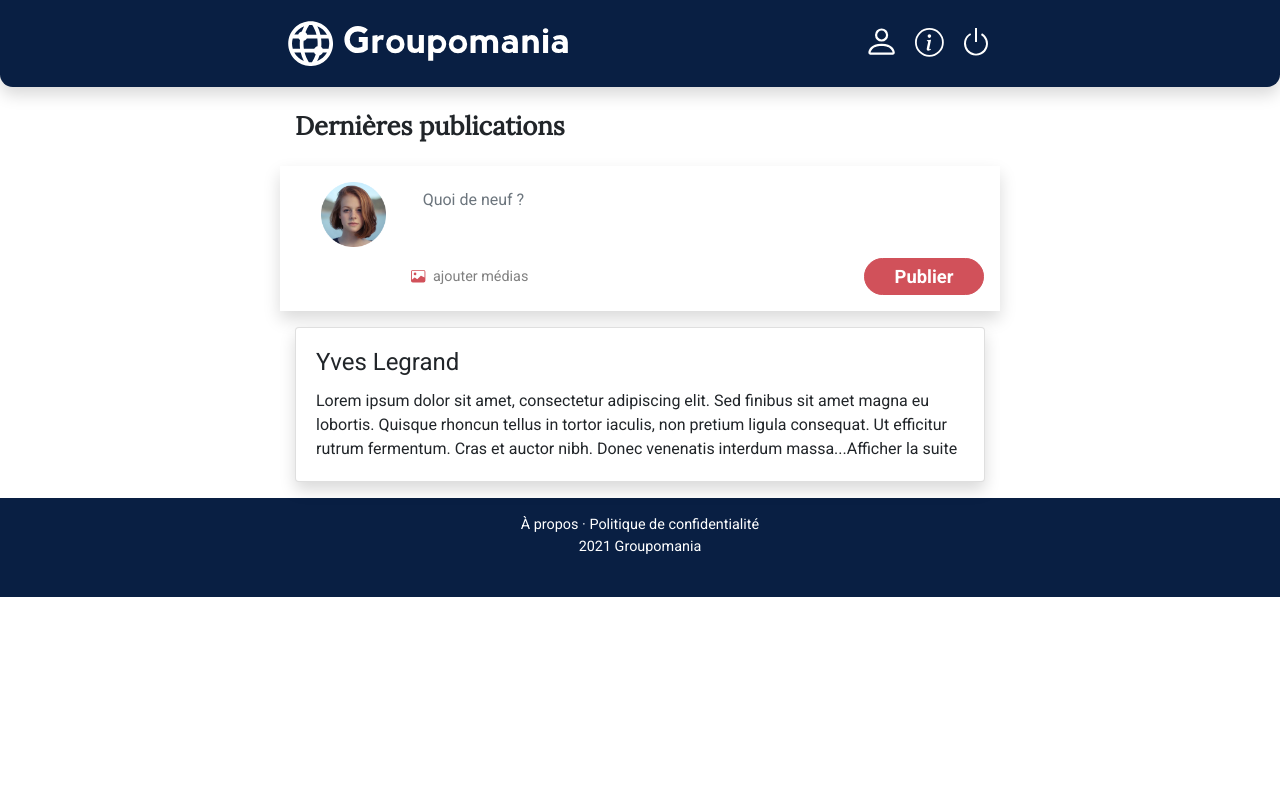
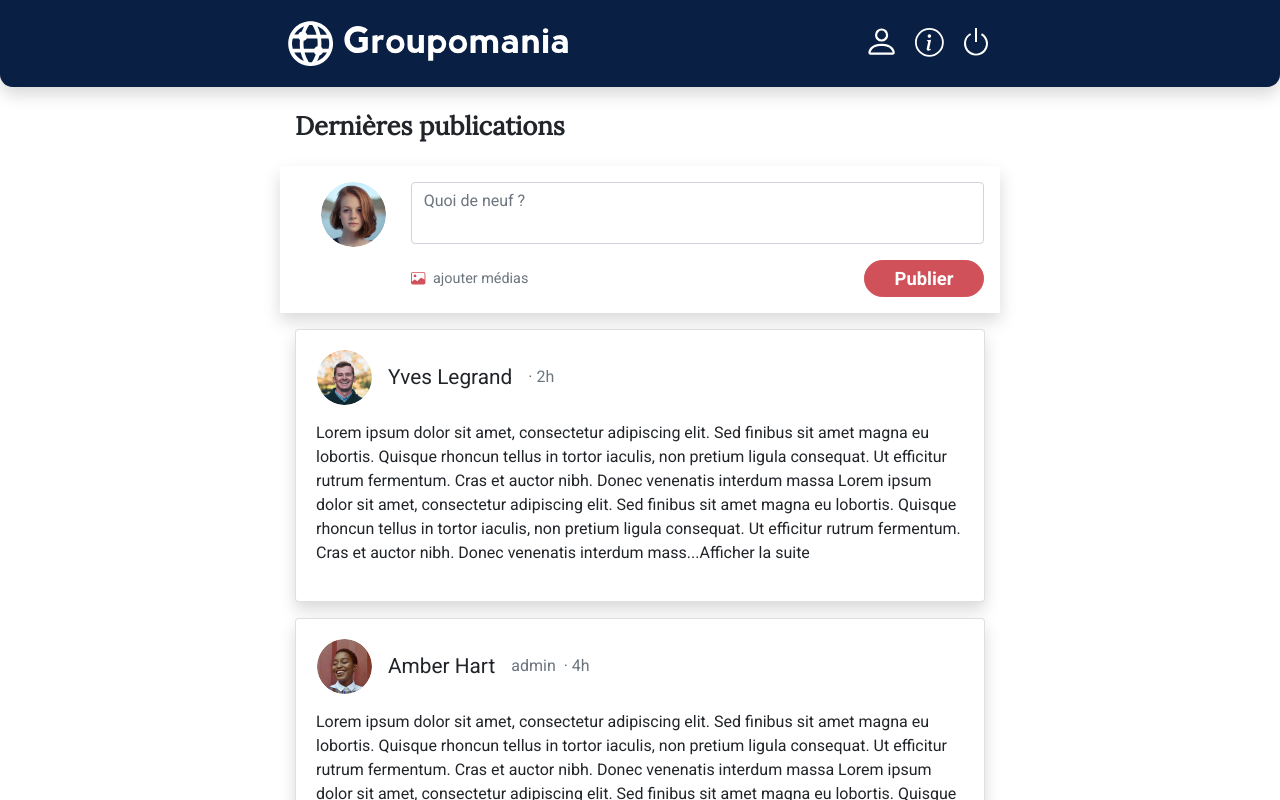
Before and after one commit to MarineFlora/MarineRapeneau_7_08112021, a Vue app in the folder frontend/: page / in a window 1280 px wide. Shown: the top 800 px of the page. Built offline with nearby package versions, Linux system fonts and the light colour scheme.

Commit message:
ajout template card post

```diff
--- a/frontend/src/App.vue
+++ b/frontend/src/App.vue
@@ -29,4 +29,8 @@ export default {
 h1 {
   font-family: 'Lora', serif;
 }
+
+h1, h2, p {
+    margin: 0 !important;
+}
 </style>
--- a/frontend/src/assets/custom.scss
+++ b/frontend/src/assets/custom.scss
@@ -4,8 +4,8 @@ $dark: #091f43;
 
 $font-size-base: 1rem;
 $h1-font-size: $font-size-base * 1.6;
-$h2-font-size: $font-size-base * 1.4;
-$h3-font-size: $font-size-base * 1.2;
+$h2-font-size: $font-size-base * 1.3;
+$h3-font-size: $font-size-base * 1.1;
 
 $spacer: 1rem;
 $spacers: ();
--- a/frontend/src/components/TheHeader.vue
+++ b/frontend/src/components/TheHeader.vue
@@ -9,13 +9,13 @@
                         :src="require('../assets/images/logo-white.svg')"
                         alt="Groupomania logo"
                         title="accueil"
-                        class="d-md-none d-block"
+                        class="d-sm-none d-block"
                     ></b-img>
                     <b-img
                         height="45"
                         :src="require('../assets/images/logo-title-white.svg')"
                         alt="Groupomania logo"
-                        class="d-none d-md-block"
+                        class="d-none d-sm-block"
                     ></b-img>
                 </b-navbar-brand>
 
--- a/frontend/src/views/LatestPosts.vue
+++ b/frontend/src/views/LatestPosts.vue
@@ -4,12 +4,13 @@
         <main>
             <b-container class="maxwidth-page">
                 <h1 class="my-4 font-weight-bold">Dernières publications</h1>
-
+                <!-- CREER UN POST -->
                 <b-row class="shadow p-3">
                     <b-col cols="3" sm="2" class="p-0 text-center">
                         <b-img
                             height="65"
                             :src="require('../assets/images/LauraLoiseau.png')"
+                            rounded="circle"
                             alt="avatar user"
                         ></b-img>
                     </b-col>
@@ -19,7 +20,6 @@
                             placeholder="Quoi de neuf ?"
                             rows="2"
                             max-rows="30"
-                            class="border-0"
                         ></b-form-textarea>
 
                         <div class="d-flex align-items-center justify-content-between mt-3" >
@@ -30,7 +30,7 @@
                                  <!--  VERSION de l'input file sans bootstrapvue pour design correct... à tester !-->
                                 <div class="col d-flex align-items-center justify-content-start px-0 d-flex add-media">
                                     <b-icon icon="image" class="text-primary"></b-icon>
-                                    <label for="image_uploads" class="mt-2 px-2 add-media">ajouter médias</label>
+                                    <label for="image_uploads" class="mt-2 px-2 add-media text-secondary">ajouter médias</label>
                                     <input type="file" id="image_uploads" name="image_uploads" accept=".jpg, .jpeg, .png, .gif" multiple class="d-none">
                                 </div>
 
@@ -40,13 +40,62 @@
                     </b-form>
                 </b-row>
 
-                <b-card title="Yves Legrand" class="my-3 shadow">
-                    <b-card-text>
-                    Lorem ipsum dolor sit amet, consectetur adipiscing elit. Sed finibus sit amet magna eu lobortis. Quisque rhoncun tellus in tortor iaculis, non pretium ligula consequat.
-                    Ut efficitur rutrum fermentum. Cras et auctor nibh. Donec venenatis interdum massa...Afficher la suite
-                    </b-card-text>
+                <!-- UNE PUBLICATION -->
+                <b-card class="my-3 p-0 shadow">
+                    <b-row class="px-3" align-v="center">
+                        <b-img
+                            height="55"
+                            :src="require('../assets/images/YvesLegrand.png')"
+                            rounded="circle"
+                            alt="avatar user"
+                        ></b-img>
+                        <div class="d-flex">
+                            <h2 class="px-3">Yves Legrand</h2>
+                            <p class="text-secondary pr-2 d-none">admin</p>
+                            <p class="text-secondary">· 2h</p>
+                        </div>
+                    </b-row>
 
+                    <b-row>
+                        <b-col class="py-3">
+                            <b-card-text>
+                                Lorem ipsum dolor sit amet, consectetur adipiscing elit. Sed finibus sit amet magna eu lobortis. Quisque rhoncun tellus in tortor iaculis, non pretium ligula consequat.
+                                Ut efficitur rutrum fermentum. Cras et auctor nibh. Donec venenatis interdum massa
+                                Lorem ipsum dolor sit amet, consectetur adipiscing elit. Sed finibus sit amet magna eu lobortis. Quisque rhoncun tellus in tortor iaculis, non pretium ligula consequat.
+                                Ut efficitur rutrum fermentum. Cras et auctor nibh. Donec venenatis interdum mass...Afficher la suite
+                            </b-card-text>
+                        </b-col>
+                    </b-row>
                 </b-card>
+
+
+                <b-card class="my-3 p-0 shadow">
+                    <b-row class="px-3" align-v="center">
+                        <b-img
+                            height="55"
+                            :src="require('../assets/images/admin.png')"
+                            rounded="circle"
+                            alt="avatar user"
+                        ></b-img>
+                        <div class="d-flex">
+                            <h2 class="px-3">Amber Hart</h2>
+                            <p class="text-secondary pr-2">admin</p>
+                            <p class="text-secondary">· 4h</p>
+                        </div>
+                    </b-row>
+
+                    <b-row>
+                        <b-col class="py-3">
+                            <b-card-text>
+                                Lorem ipsum dolor sit amet, consectetur adipiscing elit. Sed finibus sit amet magna eu lobortis. Quisque rhoncun tellus in tortor iaculis, non pretium ligula consequat.
+                                Ut efficitur rutrum fermentum. Cras et auctor nibh. Donec venenatis interdum massa
+                                Lorem ipsum dolor sit amet, consectetur adipiscing elit. Sed finibus sit amet magna eu lobortis. Quisque rhoncun tellus in tortor iaculis, non pretium ligula consequat.
+                                Ut efficitur rutrum fermentum. Cras et auctor nibh. Donec venenatis interdum mass...Afficher la suite
+                            </b-card-text>
+                        </b-col>
+                    </b-row>
+                </b-card>
+
             </b-container>
         </main>
     </div>
@@ -86,7 +135,6 @@ export default {
 // classes page posts
 .add-media{
     font-size: 0.9rem;
-    color: grey;
     cursor: pointer;
 }
 
```
Also changed, not shown: frontend/src/assets/images/YvesLegrand.png (added), frontend/src/assets/images/admin.png (added).
